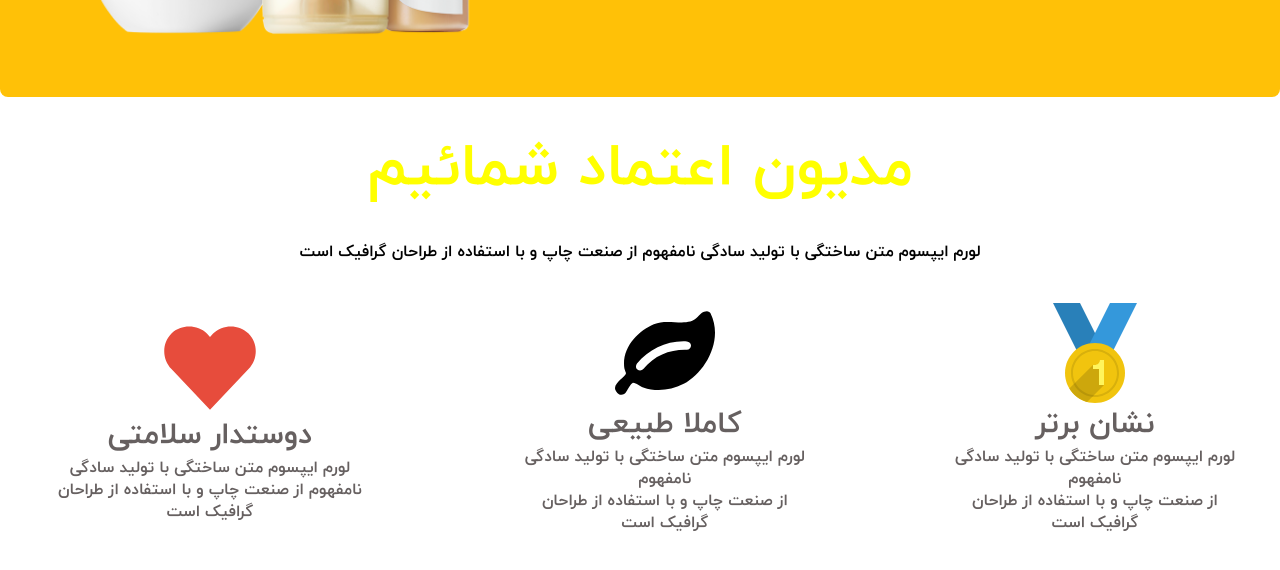
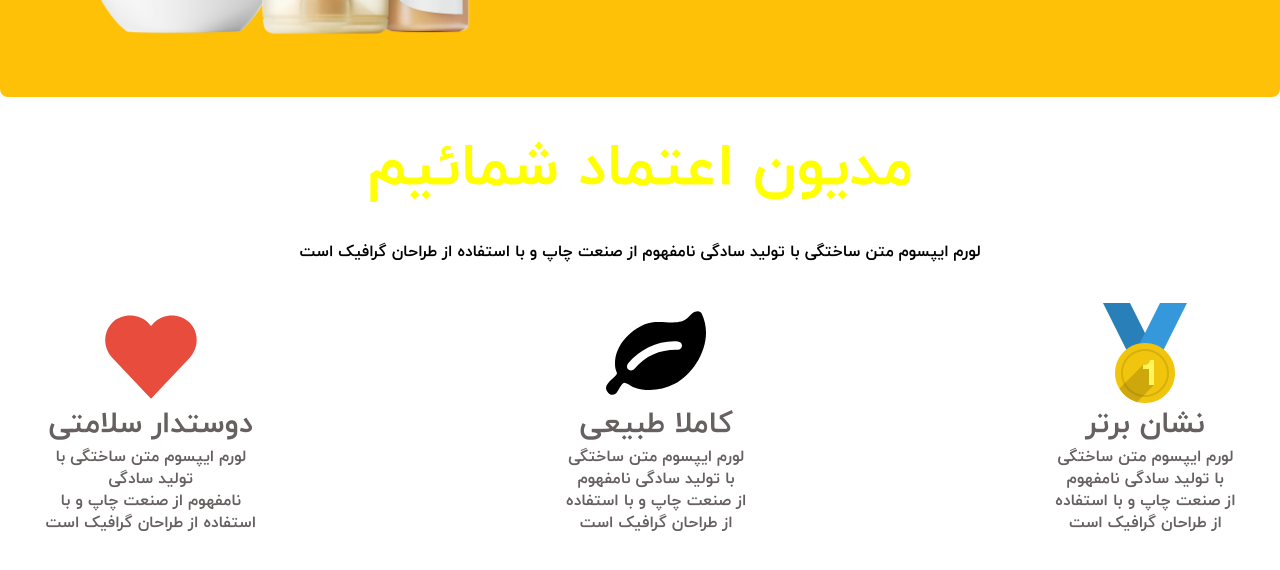
Before and after one commit to hidarabadi/ave--project, a plain HTML site: page index.html in a window 1280 px wide. Shown: the part 586-1156 px from the top of the page. Drawn offline with Linux system fonts and the light colour scheme.

Commit message:
version?

```diff
--- a/index.html
+++ b/index.html
@@ -97,7 +97,7 @@
             </div>
 
             <div>
-                <div style="display: flex; flex-direction: row; gap: 140px; padding: 40px;">
+                <div style="display: flex; flex-direction: row; gap: 300px; padding: 40px;">
                     <div class="a1">
 
                         <span class="w">
```
